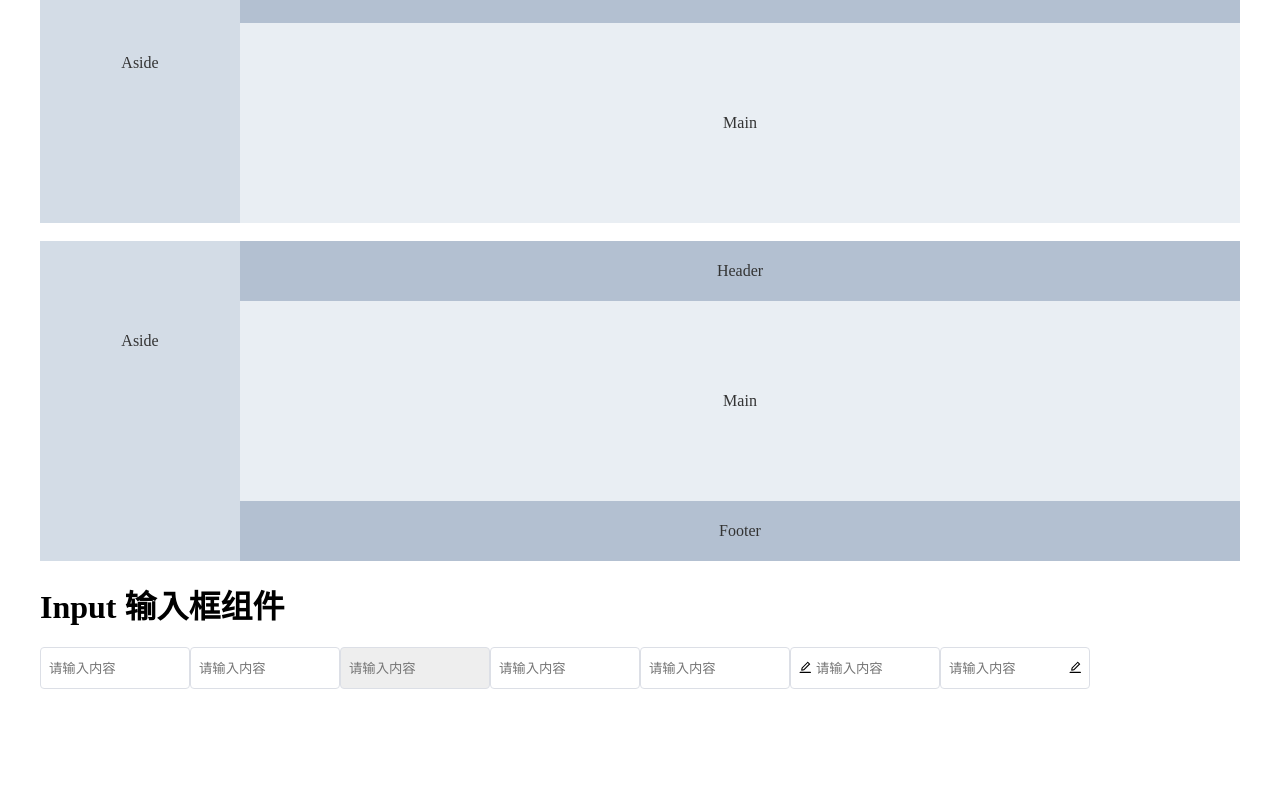
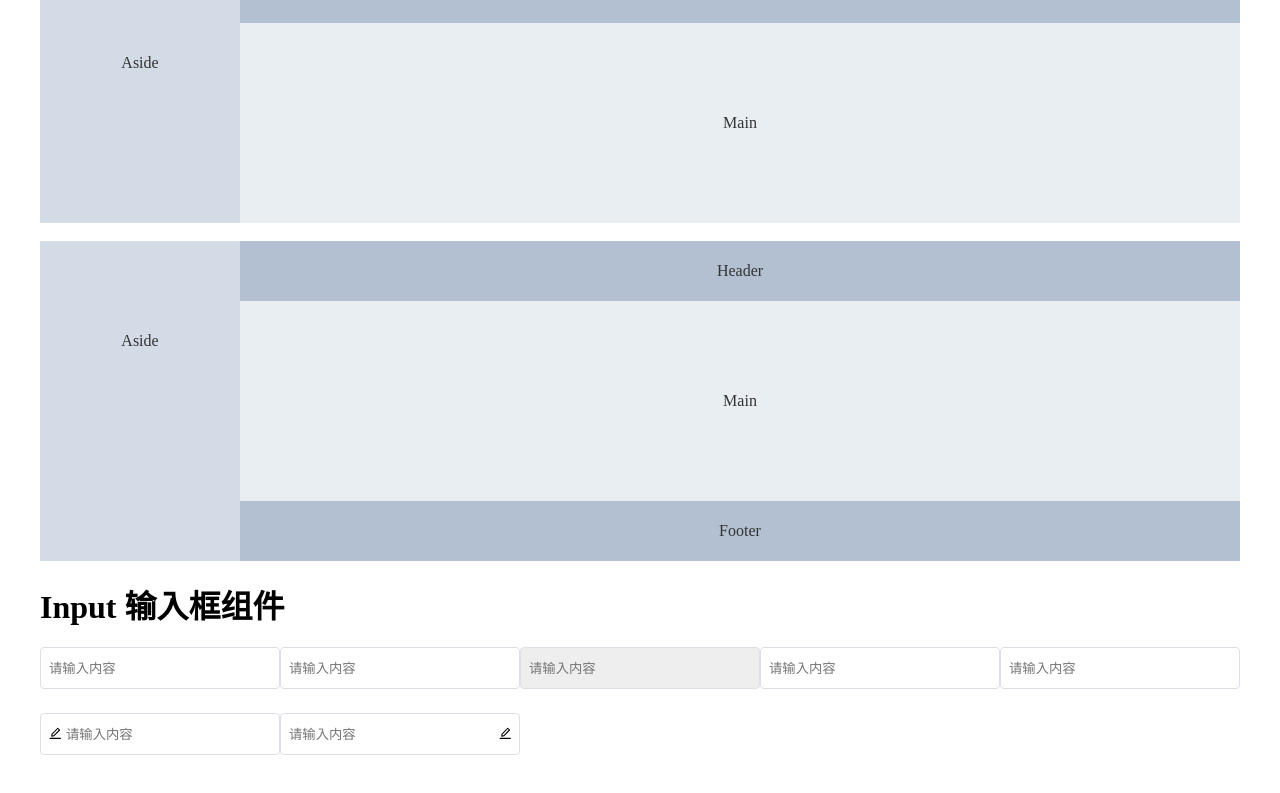
Before and after one commit to zhangyanling77/zyl-ui, a Vue app: page / in a window 1280 px wide. Shown: the part 2773-3566 px from the top of the page. Before the commit the page ends 3482 px from the top, so only its background shows below. Built offline with nearby package versions, Linux system fonts and the light colour scheme.

Commit message:
style: input demo

```diff
--- a/src/App.vue
+++ b/src/App.vue
@@ -284,5 +284,10 @@ export default {
   .zyl-container:nth-child(7) .zyl-aside {
     line-height: 320px;
   }
+
+  .zyl-input {
+    display: inline-block;
+    margin-bottom: 24px;
+  }
 }
 </style>
--- a/src/packages/input/input.vue
+++ b/src/packages/input/input.vue
@@ -13,14 +13,14 @@
     />
     <!-- @mousedown.native.prevent  不会失去焦点 -->
     <zyl-icon
-      icon="qingkong"
+      icon="close-circle"
       v-if="clearable && value"
       @click.native="$emit('input','')"
       @mousedown.native.prevent
     ></zyl-icon>
     <!-- 先失去焦点 在获取焦点 -->
     <zyl-icon
-      icon="eye"
+      icon="key"
       v-if="showPassword && value"
       @click.native="changeStatus"
     ></zyl-icon>
@@ -100,7 +100,7 @@ export default {
   position: relative;
   input {
     padding: 8px;
-    width: 150px;
+    width: 240px;
     height: 42px;
     border-radius: 4px;
     border: 1px solid #dcdfe6;
```
